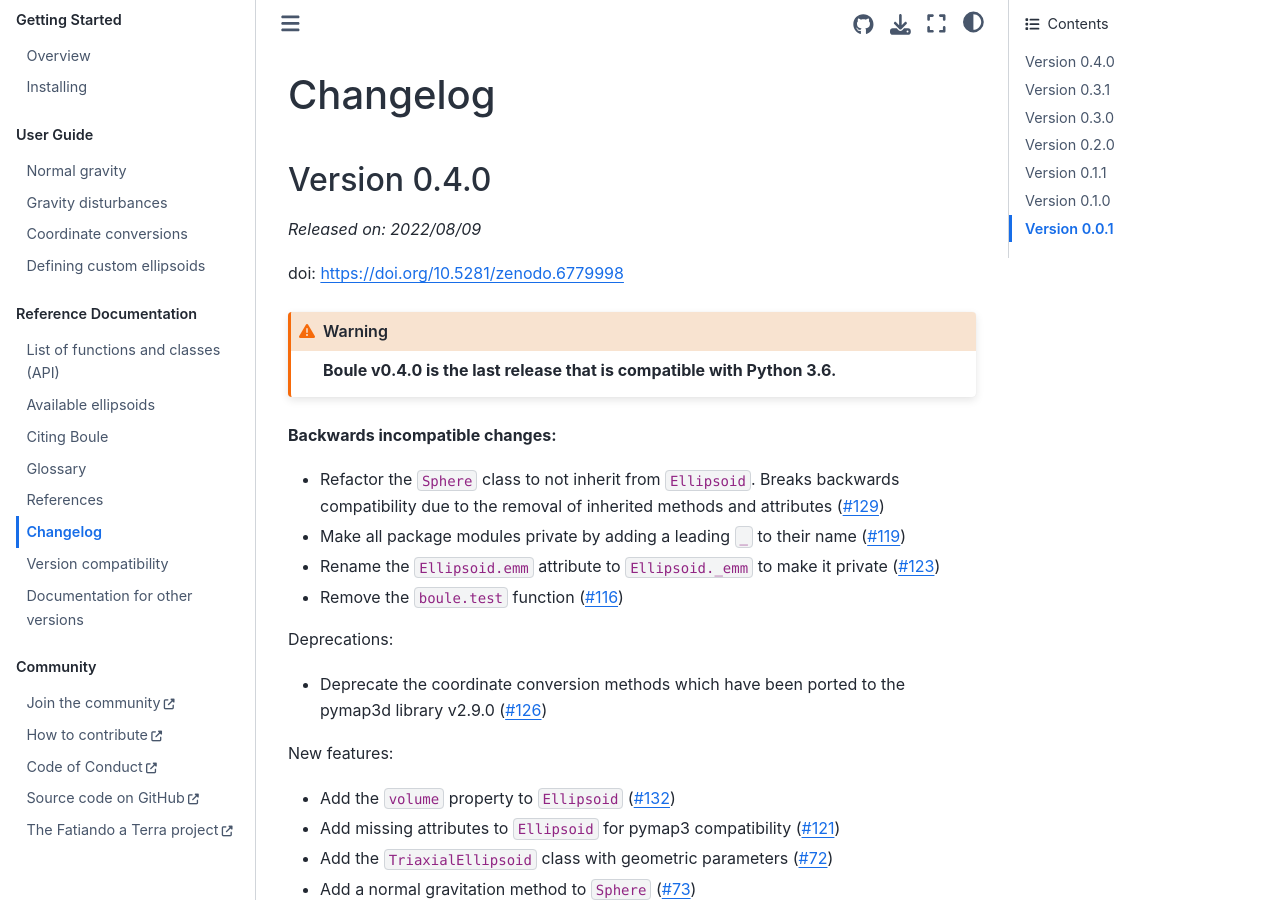
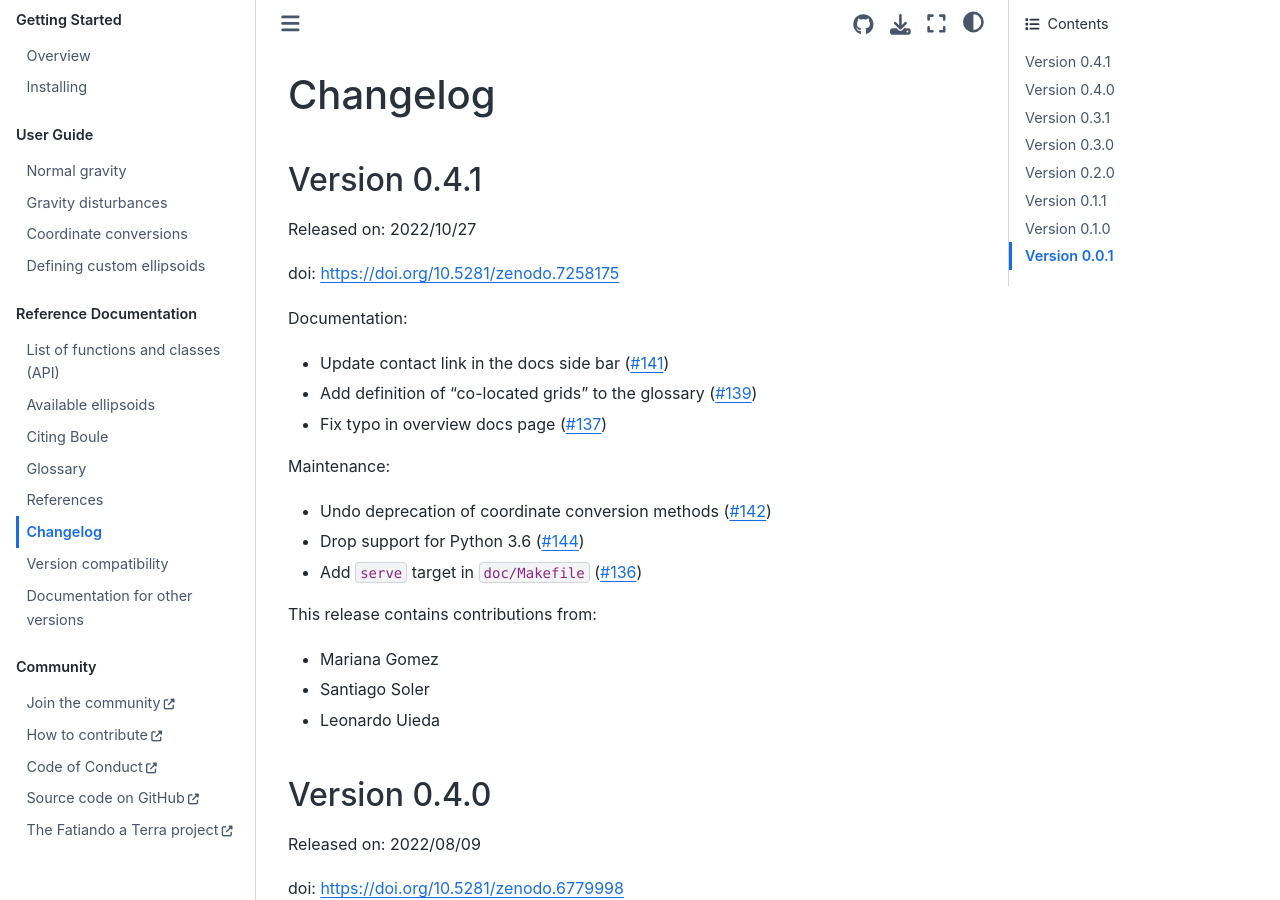
Before and after one commit to fatiando/boule, a Sphinx documentation site: the page built from doc/changes.rst, in a window 1280 px wide and 900 px high. Built offline with Sphinx 7.4.7 and the Sphinx Book theme 1.1.4, drawn with Linux system fonts in a browser that asks for light colours; the version number could not be read and is left out.

Commit message:
Add changelog entry for v0.4.1 (#145)
This is a maintenance release with some documentation fixes and undoing
a deprecation. Create a `.mailmap` to avoid having duplicate entries for
authors when using `git shortlog`.

```diff
--- a/doc/changes.rst
+++ b/doc/changes.rst
@@ -3,10 +3,35 @@
 Changelog
 =========
 
+Version 0.4.1
+-------------
+
+Released on: 2022/10/27
+
+doi: https://doi.org/10.5281/zenodo.7258175
+
+Documentation:
+
+* Update contact link in the docs side bar (`#141 <https://github.com/fatiando/boule/pull/141>`__)
+* Add definition of “co-located grids” to the glossary (`#139 <https://github.com/fatiando/boule/pull/139>`__)
+* Fix typo in overview docs page (`#137 <https://github.com/fatiando/boule/pull/137>`__)
+
+Maintenance:
+
+* Undo deprecation of coordinate conversion methods (`#142 <https://github.com/fatiando/boule/pull/142>`__)
+* Drop support for Python 3.6 (`#144 <https://github.com/fatiando/boule/pull/144>`__)
+* Add ``serve`` target in ``doc/Makefile`` (`#136 <https://github.com/fatiando/boule/pull/136>`__)
+
+This release contains contributions from:
+
+* Mariana Gomez
+* Santiago Soler
+* Leonardo Uieda
+
 Version 0.4.0
 -------------
 
-*Released on: 2022/08/09*
+Released on: 2022/08/09
 
 doi: https://doi.org/10.5281/zenodo.6779998
 
@@ -65,7 +90,7 @@ This release contains contributions from:
 Version 0.3.1
 -------------
 
-*Released on: 2021/10/19*
+Released on: 2021/10/19
 
 doi:`10.5281/zenodo.5577885 <https://doi.org/10.5281/zenodo.5577885>`__
 
@@ -80,7 +105,7 @@ This release contains contributions from:
 Version 0.3.0
 -------------
 
-*Released on: 2021/10/18*
+Released on: 2021/10/18
 
 doi:`10.5281/zenodo.5575827 <https://doi.org/10.5281/zenodo.5575827>`__
 
@@ -134,7 +159,7 @@ This release contains contributions from:
 Version 0.2.0
 -------------
 
-*Released on: 2020/07/10*
+Released on: 2020/07/10
 
 .. image:: https://zenodo.org/badge/DOI/10.5281/zenodo.3939204.svg
     :alt: Digital Object Identifier
@@ -153,7 +178,7 @@ This release contains contributions from:
 Version 0.1.1
 -------------
 
-*Released on: 2020/01/10*
+Released on: 2020/01/10
 
 This release contains only a documentation fix: include install instructions
 for conda and pip. No functionality has been changed (hence, no DOI was
@@ -162,7 +187,7 @@ issued).
 Version 0.1.0
 -------------
 
-*Released on: 2020/01/10*
+Released on: 2020/01/10
 
 .. image:: https://zenodo.org/badge/DOI/10.5281/zenodo.3603997.svg
     :alt: Digital Object Identifier
@@ -180,7 +205,7 @@ First release of *Boule* including basic functionality:
 Version 0.0.1
 -------------
 
-*Released on: 2019/11/06*
+Released on: 2019/11/06
 
 .. image:: https://zenodo.org/badge/DOI/10.5281/zenodo.3530750.svg
     :alt: Digital Object Identifier
--- a/doc/versions.rst
+++ b/doc/versions.rst
@@ -7,6 +7,7 @@ Use the links below to access documentation for specific versions
 * `Latest release <http://www.fatiando.org/boule/latest>`__
 * `Development <http://www.fatiando.org/boule/dev>`__
   (reflects the current development branch on GitHub)
+* `v0.4.1 <http://www.fatiando.org/boule/v0.4.1>`__
 * `v0.4.0 <http://www.fatiando.org/boule/v0.4.0>`__
 * `v0.3.1 <http://www.fatiando.org/boule/v0.3.1>`__
 * `v0.3.0 <http://www.fatiando.org/boule/v0.3.0>`__
```
Also changed, not shown: 1 other file.
